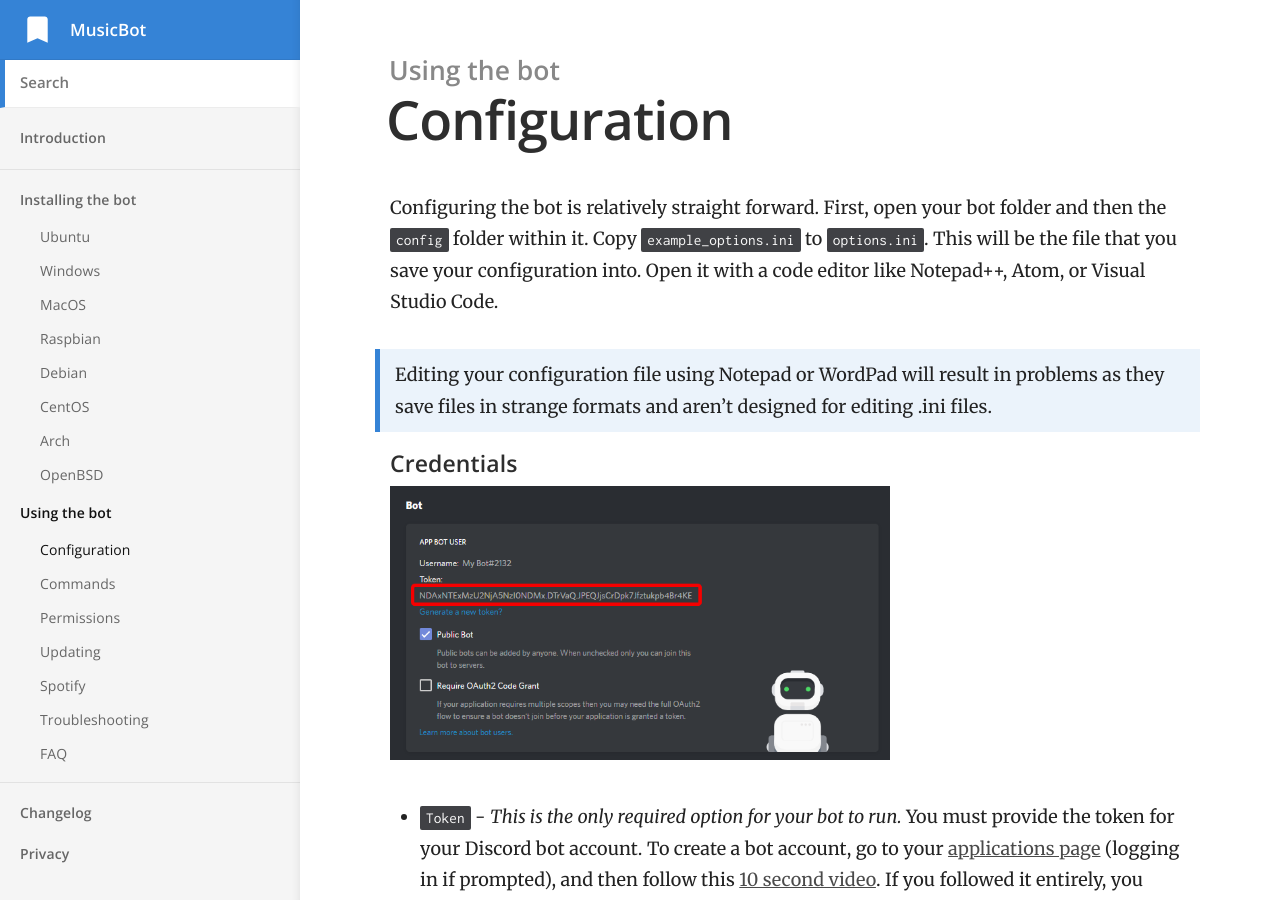
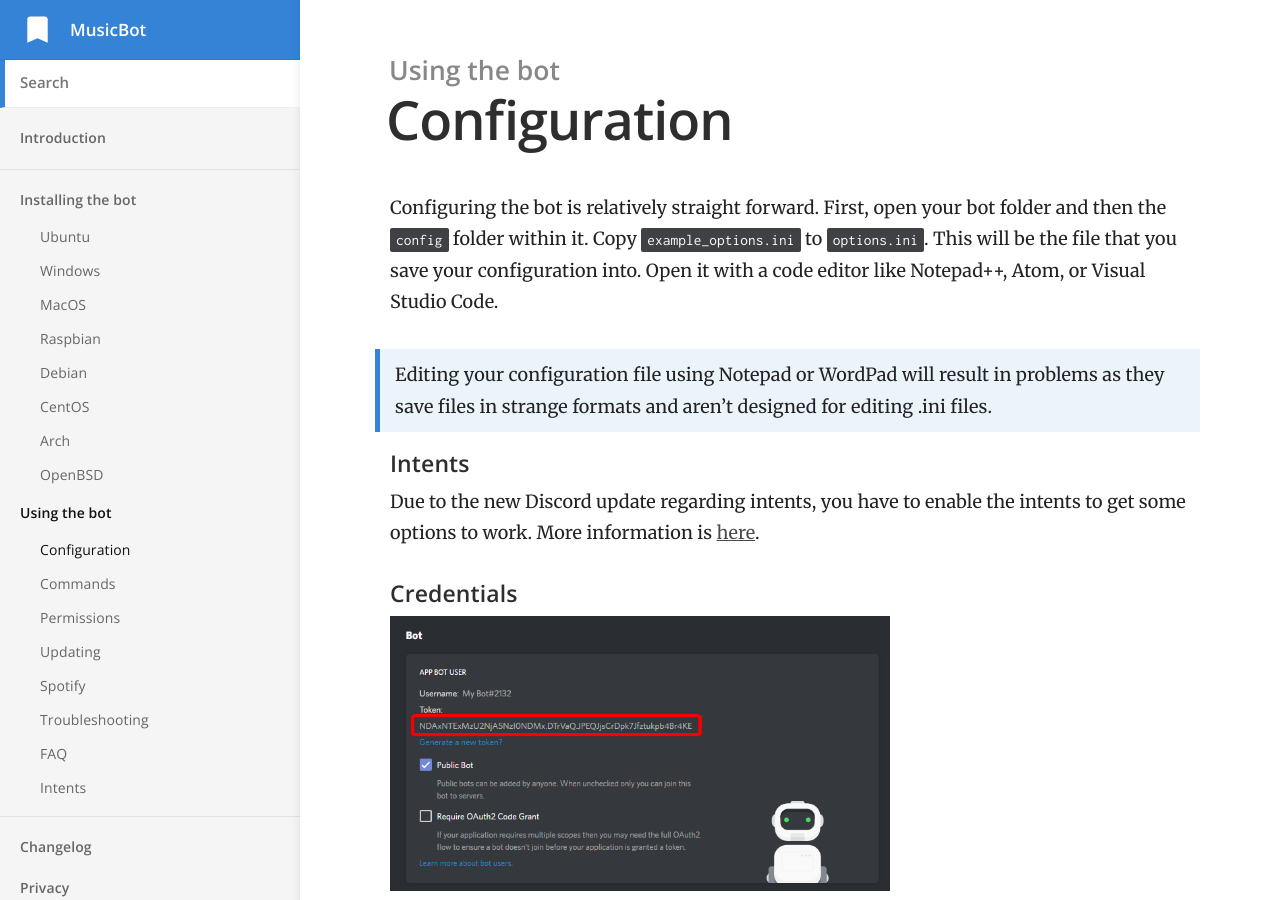
Before and after one commit to Just-Some-Bots/MusicBot, a Jekyll site: the page built from _docs/using/configuration.md, in a window 1280 px wide and 900 px high. Built offline with Jekyll 4.4.1, drawn with Linux system fonts in a browser that asks for light colours.

Commit message:
add intents

```diff
--- a/_docs/using/configuration.md
+++ b/_docs/using/configuration.md
@@ -7,6 +7,11 @@ order: 1
 Configuring the bot is relatively straight forward. First, open your bot folder and then the `config` folder within it. Copy `example_options.ini` to `options.ini`. This will be the file that you save your configuration into. Open it with a code editor like Notepad++, Atom, or Visual Studio Code.
 
 > Editing your configuration file using Notepad or WordPad will result in problems as they save files in strange formats and aren't designed for editing .ini files.
+
+#### Intents
+
+Due to the new Discord update regarding intents, you have to enable the intents to get some options to work.
+More information is [here]({{ site.baseurl }}/using/intents).
 
 #### Credentials
 
```
Also changed, not shown: _docs/using/intents.md (added, +14 -0 lines), images/intents.png (added).
